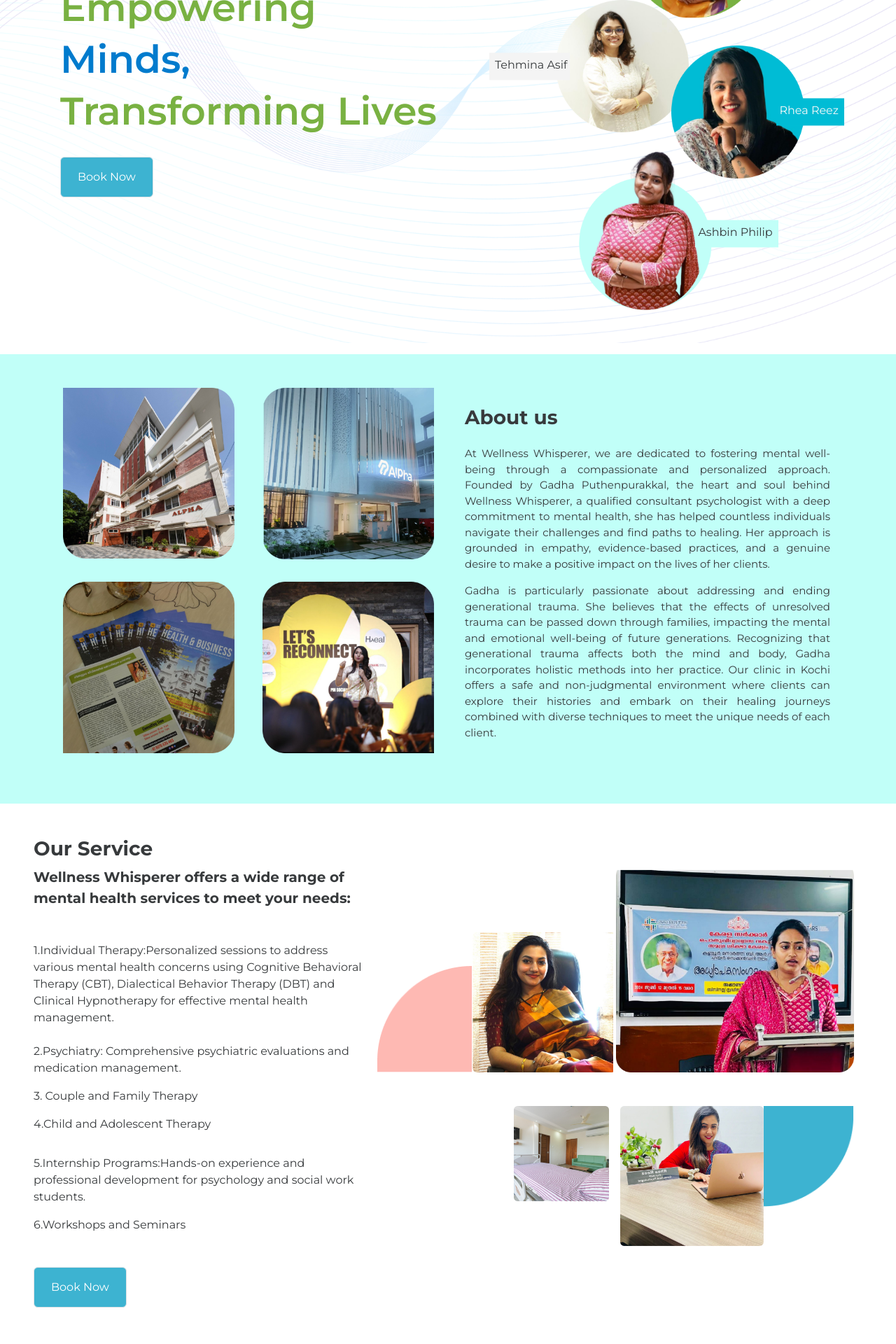
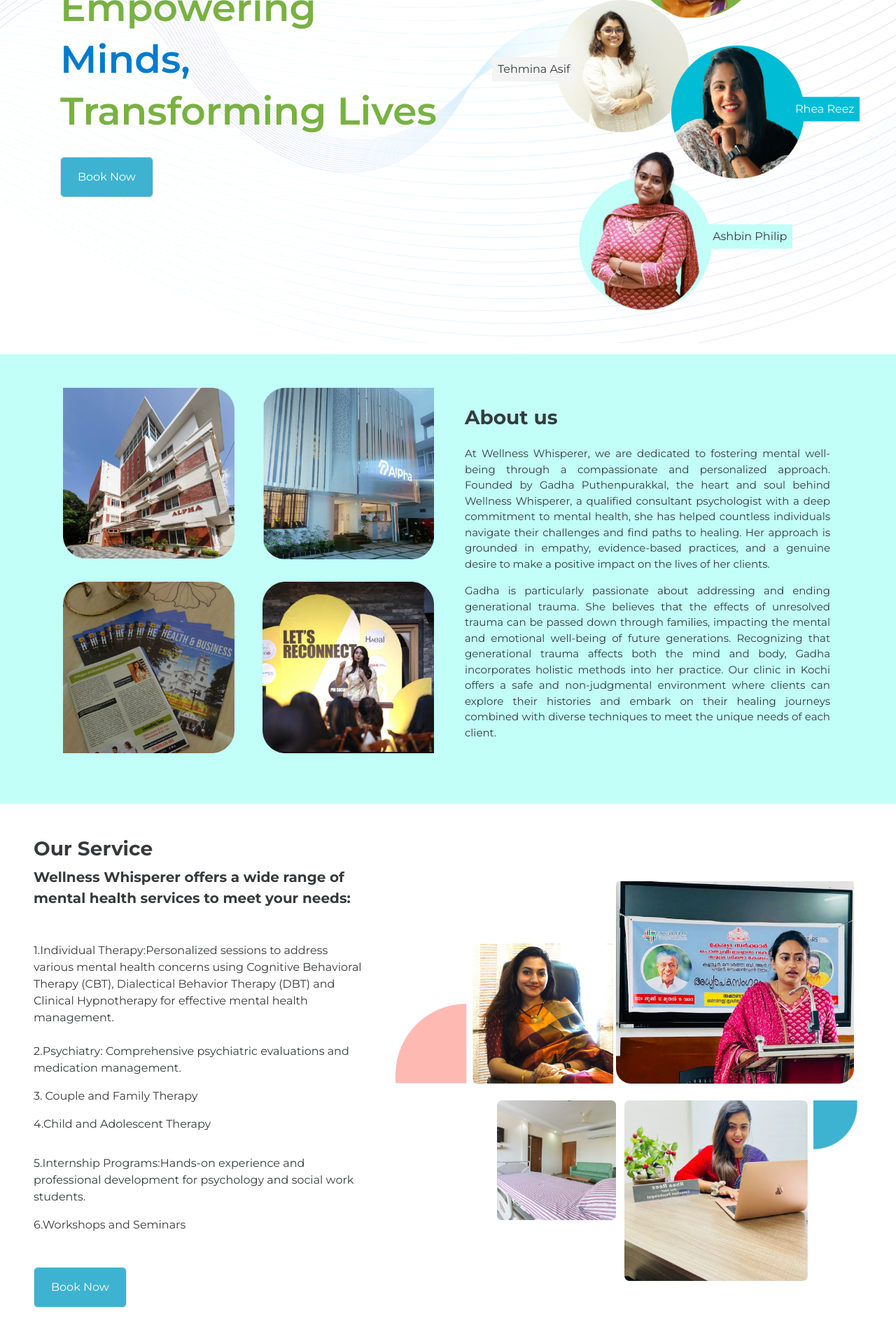
Before and after one commit to QINCORELABS/wellness, a React (Vite) app: page / in a window 1280 px wide. Shown: the part 340-2260 px from the top of the page at 70% size. Built offline with nearby package versions, Linux system fonts and the light colour scheme.

Commit message:
wellness v.1

```diff
--- a/src/components/About.jsx
+++ b/src/components/About.jsx
@@ -29,7 +29,7 @@ function About() {
 
                         </div>
 
-                        <div className="col-lg-6 d-flex justify-content-center align-items-center p-4">
+                        <div className="col-lg-6 d-flex justify-content-center align-items-center p-lg-4">
                             <div className='p- '>
                                 <h3 className='fw-bold mb-4'>About us</h3>
                                 <p style={{textAlign:"justify",fontSize:"15px"}} className='text-justify'>At Wellness Whisperer, we are dedicated to fostering mental well-being through a compassionate and personalized approach. Founded by Gadha Puthenpurakkal, the heart and soul behind Wellness Whisperer, a qualified consultant psychologist with a deep commitment to mental health, she has helped countless individuals navigate their challenges and find paths to healing. Her approach is grounded in empathy, evidence-based practices, and a genuine desire to make a positive impact on the lives of her clients.</p>
--- a/src/components/Footer.jsx
+++ b/src/components/Footer.jsx
@@ -7,9 +7,9 @@ function Footer() {
     <div id='contact' style={{backgroundColor:"#2D90C0"}} className="container-fluid p-0">
        <div className='container'>
           <div className="row">
-              <div className="col-lg-4 d-flex flex-column justify-content-between mt-5">
+              <div className="col-lg-4 d-flex p-4 flex-column justify-content-between mt-5">
                 <div>
-                    <div className="d-flex gap-3 align-items-center mb-3">
+                    <div className="d-flex gap-3 align-items-center  mb-3">
                         <img src={plus} alt="" />
                         <span style={{color:"#fff"}} className='fw-semibold'>Call to Action:</span>
                     </div>
--- a/src/components/Intro.jsx
+++ b/src/components/Intro.jsx
@@ -33,36 +33,43 @@ function Intro() {
             <div className='docbox1' style={{position:"absolute"}}>
                 <div className='img-box1'  style={{position:"relative"}}>
                   <img src={doc1} className='img-fluid' alt="" />
-                  <div className='docName p-1 d-flex flex-column justify-content-center align-items-center' style={{backgroundColor:"#79B142"}}>
-                   <h6 className='text-light ms-1 mt-1'>Gadha Puthenpurakkal</h6>
-                  </div>
+
+                  <h6 style={{backgroundColor:"#79B142"}} className='docName p-2 text-light  docHead'>Gadha Puthenpurakkal</h6>
+                  {/* <div className='docName p-1 d-flex flex-column justify-content-center align-items-center' style={{backgroundColor:"#79B142"}}>
+                   <h6 className='text-light ms-1 mt-1 docHead'>Gadha Puthenpurakkal</h6>
+                  </div> */}
                 </div>
             </div>
               {/* doc2 */}
               <div className='docbox2' style={{position:"absolute"}}>
                 <div className='img-box2'  style={{position:"relative"}}>
                   <img src={doc2} className='img-fluid' alt="" />
-                  <div className='docName2 p-1 d-flex flex-column justify-content-center align-items-center' style={{backgroundColor:"#F4F4F4"}}>
-                   <h6 className='t ms-1 mt-1'>Tehmina Asif</h6>
-                  </div>
+
+                  <h6 style={{backgroundColor:"#F4F4F4"}} className='docName2 p-2 ms-1 mt-1 docHead'>Tehmina Asif</h6>
+                  {/* <div className='docName2 p-1 d-flex flex-column justify-content-center align-items-center' style={{backgroundColor:"#F4F4F4"}}>
+                   <h6 className='t ms-1 mt-1 docHead'>Tehmina Asif</h6>
+                  </div> */}
                 </div>
               </div>
               {/* doc3 */}
              <div className='docbox3' style={{position:"absolute"}}>
                 <div className='img-box2'  style={{position:"relative"}}>
                   <img src={doc3} className='img-fluid' alt="" />
-                  <div className='docName3 p-1 d-flex flex-column justify-content-center align-items-center' style={{backgroundColor:"#00BCD5"}}>
-                   <h6 className='text-light p- me-1 mt-1'>Rhea Reez</h6>
-                  </div>
+                  <h6  style={{backgroundColor:"#00BCD5"}} className='docName3 p-2 text-light p- me-1 mt-1 docHead'>Rhea Reez</h6>
+
+                  {/* <div className='docName3 p-1 d-flex flex-column justify-content-center align-items-center' style={{backgroundColor:"#00BCD5"}}>
+                   <h6 className='text-light p- me-1 mt-1 docHead'>Rhea Reez</h6>
+                  </div> */}
                 </div>
              </div>
               {/* doc4 */}
              <div className='docbox4' style={{position:"absolute"}}>
                 <div className='img-box1'  style={{position:"relative"}}>
                   <img src={doc4} className='img-fluid' alt="" />
-                  <div className='docName4 p-1 d-flex flex-column justify-content-center align-items-center' style={{backgroundColor:"#C1FFF8"}}>
-                   <h6 className=' me-1 mt-1'>Ashbin Philip</h6>
-                  </div>
+                  <h6 style={{backgroundColor:"#C1FFF8"}} className='docName4 p-2 me-1 mt-1 docHead'>Ashbin Philip</h6>
+                  {/* <div className='docName4 p- d-flex flex-column justify-content-center align-items-center' style={{backgroundColor:"#C1FFF8"}}>
+                   <h6 className=' me-1 mt-1 docHead'>Ashbin Philip</h6>
+                  </div> */}
                 </div>
              </div>
 </div>
--- a/src/components/Query.jsx
+++ b/src/components/Query.jsx
@@ -55,9 +55,9 @@ const handleSubmit=async()=>{
                 </div>
               </div>
 
-              <div className="col-lg-6 d-flex align-items-center justify-content-center p-5">
+              <div className="col-lg-6 d-flex align-items-center mt-4 justify-content-center p-lg-5">
                   <div>
-                      <h1 className='mb-2'>Quick Enquiry</h1>
+                      <h1 className='mb-4'>Quick Enquiry</h1>
                       <input value={formData.name} onChange={(e)=>setFromData({...formData,name:e.target.value})} type="text" className='p-2 w-100 border-black border-2 border-top-0 border-end-0 border-start-0 mb-2 bg-transparent' placeholder='Your Name' />
                       <input value={formData.email} onChange={(e)=>setFromData({...formData,email:e.target.value})} type="email" className='p-2 w-100 border-black border-2 border-top-0 border-end-0 border-start-0 mb-2 bg-transparent' placeholder='Email Address' />
                       <input value={formData.subject} onChange={(e)=>setFromData({...formData,subject:e.target.value})} type="text" className='p-2 w-100 border-black border-2 border-top-0 border-end-0 border-start-0 mb-3 bg-transparent' placeholder='subject' />
--- a/src/components/Services.jsx
+++ b/src/components/Services.jsx
@@ -46,63 +46,17 @@ function Services() {
                 <div> <a href='#book'><button style={{backgroundColor:"#3DB3D1",color:"#fff"}} className='btn border rounded mt-4 p-3 ps-4 pe-4'>Book Now </button></a></div>
                 </div>
 
-                {/* previous version */}
-                {/* <div className="col-lg 4 me-2">
-                    <div className="row mb-3">
-                        <div className="col-4 p-0"></div>
-                        <div className="col-4 d-flex justify-content-end align-items-end p-1">
-
-                        <img  className='img-fluid' src={serv1} alt="" />
-
-                        </div>
-                        <div className="col-4 p-1 service-box">
-
-                         <img src={serv2} className='img-fluid h-100' alt="" />
-                         <img src={serv3} className='img-fluid h-75 serv-img' alt="" />
-
-                        </div>
-
-                    </div>
-                    <div className="row">
-                        <div className='col-12 p-0'><img className='img-fluid mb-3' src={serv4} alt="" /></div>
-                    </div>
-                </div> */}
-                {/* <div className="col-lg-3">
-                    <div className="row mb-3 ">
-                        <div className='col-12 p-0 ms-'><img className='img-fluid' src={serv5} alt="" /></div>
-                    </div>
-                    <div className="row">
-
-                        <div className="col-4 p-0 ms- service-box">
-
-                       <img className='img-fluid' src={serv9} alt="" />
-                        </div>
-                        <div className="col-4 d-flex justify-content-end align-items-end p-0 ms-2">
-
-                        <img  className='img-fluid' src={serv7} alt="" />
-
-                        </div>
-                        <div className="col-4 p-1">
-
-
-
-                        </div>
-
-
-                    </div>
-
-                </div> */}
 
                 {/* new update */}
-    <div className="col-lg-7">
+    {/* <div className="col-lg-7">
 
-        <div style={{height:"50%",width:"100%"}} className="row d-flex justify-content-start align-items-end">
-           <div className='p-0 d-flex justify-content-center align-items-center' style={{width:"20%"}}> <img className='img-fluid '  src={service1} alt="" /></div>
-           <div className='p-0' style={{width:"30%"}}> <img className='img-fluid' src={service2} alt="" /></div>
-           <div className='p-0' style={{width:"50%"}}> <img className='img-fluid' src={service3} alt="" /></div>
+        <div style={{height:"50%",width:"100%"}} className="row  align-items-end">
+           <div className='p-0 d-flex col-2 justify-content-center align-items-center' style={{width:"20%"}}> <img className='img-fluid '  src={service1} alt="" /></div>
+           <div className='p-0 col-lg-4' style={{width:"30%"}}> <img className='img-fluid' src={service2} alt="" /></div>
+           <div className='p-0 col-lg-6' style={{width:"50%"}}> <img className='img-fluid' src={service3} alt="" /></div>
         </div>
 
-        <div style={{height:"50%",width:"100%"}} className="row d-flex justify-content-end  mt-5">
+        <div style={{height:"50%",width:"100%"}} className="row d-flex justify-content-end  mt-3">
             <div style={{width:"20%"}} className='p-0 me-3'>
                 <img src={service4} className='img-fluid' alt="" />
             </div>
@@ -113,6 +67,36 @@ function Services() {
                 <img src={service6} className='img-fluid' alt="" />
             </div>
         </div>
+    </div> */}
+
+    <div className="col-lg-7">
+
+       <div className="row mt-3 overflow-hidden" style={{height:"50%",width:"100%"}}>
+      <div className='col-lg-6 align-items-end d-flex p-0 justify-content-end'>
+
+                <img src={service1} width={"30%"} className='img-flui me-2' alt="" />
+
+
+                <img src={service2} width={"60%"} className='img-flui' alt="" />
+
+      </div>
+        <div className="col-lg-6 align-items-end d-flex p-0">
+            <img src={service3}  className='img-fluid h-sm-50' alt="" />
+        </div>
+       </div>
+
+
+       <div className="row mt-4" style={{height:"50%",width:"100%"}} >
+        <div className="col-6 d-lg-flex d-none serv-box d-flex justify-content-end align-items-start p-0">
+        <img width={"50%"} className='service-img' src={service4} alt="" />
+        </div>
+
+         <div className='col-lg-6 d-flex justify-content-start align-items-start '>
+             <img src={service5} className='me-2' style={{width:"83%"}} alt="" />
+             <img src={service6} width={"20%"} alt="" />
+         </div>
+      </div>
+
     </div>
 
             </div>
--- a/src/index.css
+++ b/src/index.css
@@ -64,7 +64,7 @@ transform: translateX(-50%);
 .docName{
   position: absolute;
  top:50%;
- left: -85%;
+ left: -88%;
  transform: translateY(-50%);
 }
 .docName2{
@@ -75,14 +75,14 @@ transform: translateX(-50%);
 }
 .docName3{
   position: absolute;
-  top:50%;
-  right: -30%;
+  top:46%;
+  right: -44%;
   transform: translateY(-50%);
 }
 .docName4{
   position: absolute;
   top:55%;
-  right: -50%;
+  right: -63%;
   transform: translateY(-50%);
 }
 .docbox1{
@@ -138,17 +138,28 @@ body{
   margin-bottom: 10px;
   }
   .img-box1{
-    width: 180px;
-    height: 200px;
+    width: 150px;
+    height: 170px;
   }
   .img-box2{
-    width: 180px;
-    height: 180px;
+    width: 150px;
+    height: 150px;
   }
   .docName{
     position: absolute;
    top:55%;
-   left: -90%;
+   left: -100%;
    transform: translateY(-50%);
   }
+  .docHead{
+    font-size: 15px;
+  }
+  /* .service-img{
+    height: 50%;
+    width: 100%;
+  } */
+   .serv-box{
+    display: none;
+   }
+
 }
```
